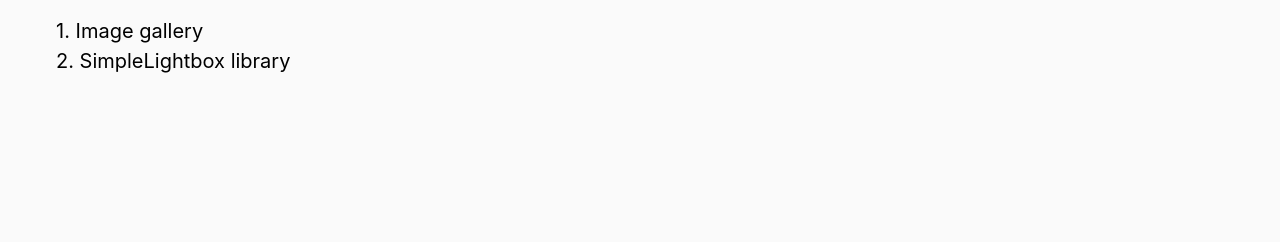
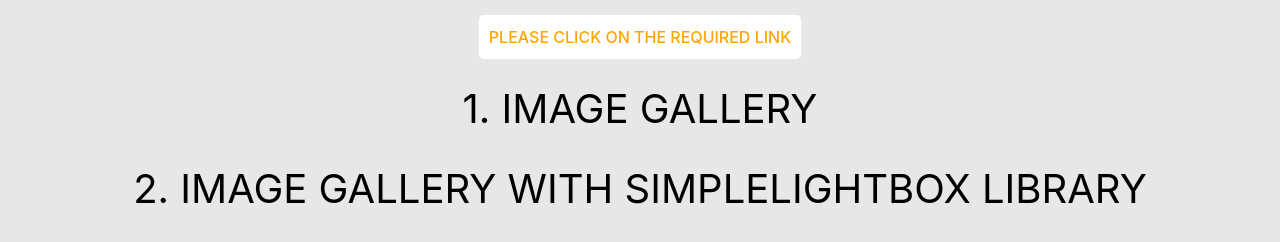
Before and after one commit to GnatykOleg/gallery-pureJS-and-ligthbox, a plain HTML site: page index.html in a window 1280 px wide. Drawn offline with Linux system fonts and the light colour scheme.

Commit message:
Update project

```diff
--- a/css/common.css
+++ b/css/common.css
@@ -2,13 +2,18 @@
   box-sizing: border-box;
 }
 
+:root {
+  --timing-function: cubic-bezier(0.4, 0, 0.2, 1);
+  --animation-duration: 250ms;
+}
+
 body {
-  margin: 16px;
+  margin: 0;
   font-family: -apple-system, BlinkMacSystemFont, 'Segoe UI', Roboto, Oxygen,
     Ubuntu, Cantarell, 'Open Sans', 'Helvetica Neue', sans-serif;
   -webkit-font-smoothing: antialiased;
   -moz-osx-font-smoothing: grayscale;
-  background-color: #fafafa;
+  background-color: #e7e7e7;
   color: #212121;
   line-height: 1.5;
 }
@@ -22,3 +27,18 @@
   padding: 8px 12px;
   cursor: pointer;
 }
+
+ul {
+  list-style: none;
+  padding: 0;
+  margin: 0;
+}
+
+a {
+  text-decoration: none;
+  color: black;
+}
+
+p {
+  margin: 0;
+}
--- a/css/styles.css
+++ b/css/styles.css
@@ -1,17 +1,13 @@
-:root {
-  --timing-function: cubic-bezier(0.4, 0, 0.2, 1);
-  --animation-duration: 250ms;
-}
+.gallery {
+  padding: 15px;
 
-.gallery {
   display: grid;
   max-width: 1140px;
   grid-template-columns: repeat(auto-fit, minmax(320px, 1fr));
   grid-auto-rows: 240px;
   grid-gap: 12px;
   justify-content: center;
-  padding: 0;
-  list-style: none;
+
   margin-left: auto;
   margin-right: auto;
 }
@@ -43,17 +39,63 @@
   cursor: zoom-in;
 }
 
+.nav-links-container {
+  padding: 15px;
+}
 
-a {
+.nav-links-container li {
+  display: flex;
+
+  flex-direction: column;
+  align-items: center;
+}
+
+.nav-links {
+  font-size: 40px;
+  text-transform: uppercase;
+  text-align: center;
+  transition: all 250ms linear;
+}
+
+@media screen and (max-width: 768px) {
+  .nav-links {
+    font-size: 30px;
+  }
+}
+
+.nav-links:hover,
+.nav-links:focus,
+.go-back-link:hover,
+.go-back-link:focus {
+  color: blue;
+}
+
+.nav-links:not(:last-child) {
+  margin-bottom: 20px;
+}
+
+.text {
+  text-transform: uppercase;
+  text-align: center;
+  color: orange;
+  background: white;
+  padding: 10px;
+  border-radius: 5px;
+  font-weight: 500;
+
+  margin-bottom: 20px;
+}
+
+.go-back-link {
+  display: inline-block;
+  padding-top: 15px;
+  padding-left: 15px;
+
+  margin-bottom: 15px;
+
   font-size: 20px;
-  text-decoration: none;
-  color: black;
+  font-weight: 500;
+  text-transform: uppercase;
+  text-align: center;
+  transition: all 250ms linear;
 }
- a:hover,
- a:focus {
-  color: blue;
- }
-
- ul {
-  list-style: none;
- }
--- a/index.html
+++ b/index.html
@@ -4,14 +4,20 @@
     <meta charset="UTF-8" />
     <meta name="viewport" content="width=device-width, initial-scale=1.0" />
     <meta http-equiv="X-UA-Compatible" content="ie=edge" />
-    <title>Homework 7</title>
+    <title>Gallery</title>
     <link rel="stylesheet" href="css/common.css" />
     <link rel="stylesheet" href="css/styles.css" />
   </head>
   <body>
-    <ul>
-      <li><a href="01-gallery.html">1. Image gallery</a></li>
-      <li><a href="02-lightbox.html">2. SimpleLightbox library</a></li>
+    <ul class="nav-links-container">
+      <li>
+        <p class="text">Please click on the required link</p>
+        <a class="nav-links" href="01-gallery.html">1. Image gallery</a>
+
+        <a class="nav-links" href="02-lightbox.html"
+          >2. Image gallery with SimpleLightbox library</a
+        >
+      </li>
     </ul>
   </body>
 </html>
--- a/js/02-lightbox.js
+++ b/js/02-lightbox.js
@@ -1,12 +1,10 @@
 import { galleryItems } from './gallery-items.js';
-
-console.log(galleryItems);
 
 const galleryContainerEl = document.querySelector('.gallery');
 const imagesMarkup = createItemsMarkup(galleryItems);
 galleryContainerEl.insertAdjacentHTML('beforeend', imagesMarkup);
 
-function createItemsMarkup(item) {
+function createItemsMarkup() {
   return galleryItems
     .map(({ preview, original, description }) => {
       return `
```
Also changed, not shown: 01-gallery.html (+1 -2 lines), 02-lightbox.html (+1 -2 lines), js/01-gallery.js (+4 -4 lines), 1 other file.
